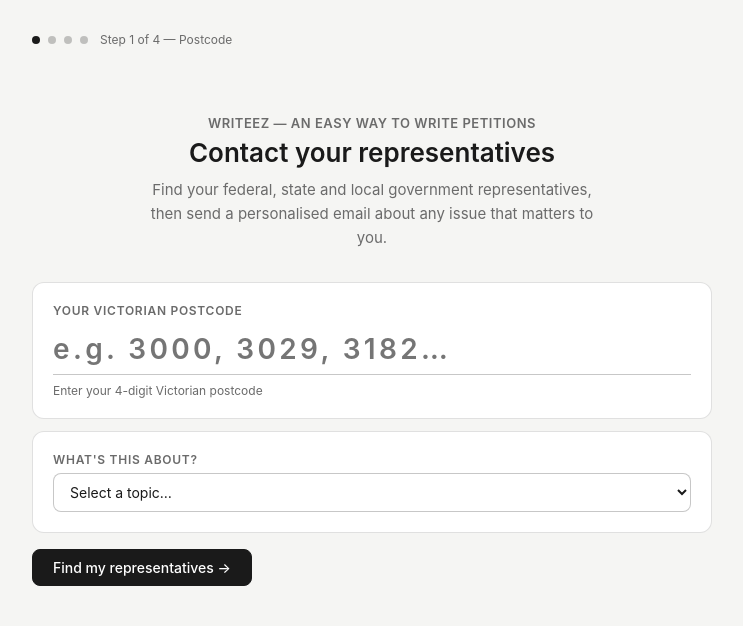
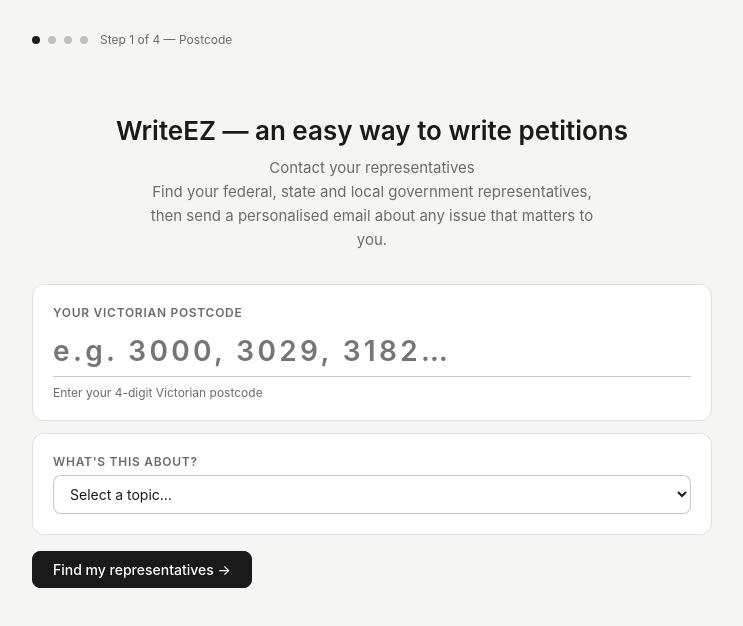
Before and after one commit to sanaa-sys/Vic-Parliament, a React (Vite) app in the folder vic-parliament-refactored/vic-parliament/client/: page / in a window 1280 px wide. Shown: the top 626 px of the page, without its empty margins (268-1011 px from the left). Built offline with nearby package versions, Linux system fonts and the light colour scheme; the HTML template or start-up script is replaced by a standard one.

Commit message:
change p to h1

```diff
--- a/vic-parliament-refactored/vic-parliament/client/src/components/Step1.jsx
+++ b/vic-parliament-refactored/vic-parliament/client/src/components/Step1.jsx
@@ -189,14 +189,10 @@
   return (
     <div>
       <div className="hero">
-        <div style={{
-          fontSize: 13, fontWeight: 600, letterSpacing: '0.04em',
-          color: 'var(--color-text-secondary)', marginBottom: 6,
-          textTransform: 'uppercase',
-        }}>
+        <h1>
           WriteEZ — an easy way to write petitions
-        </div>
-        <h1>Contact your representatives</h1>
+        </h1>
+        <p>Contact your representatives</p>
         <p>
           Find your federal, state and local government representatives,
           then send a personalised email about any issue that matters to you.
```
